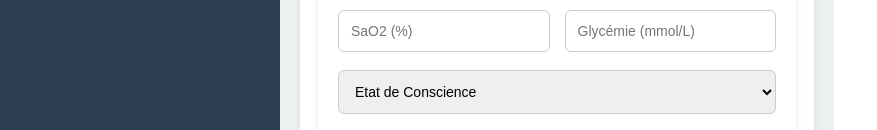
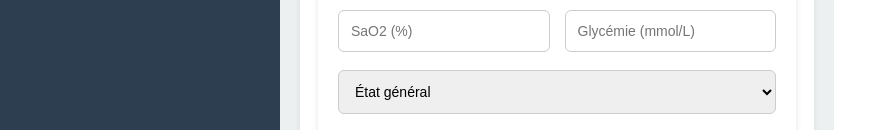
Before and after one commit to NealAndrianja/healthCampaign, a React (Vite) app: page /patients in a window 1280 px wide. Shown: the part 661-791 px from the top of the page, without its empty margins (0-877 px from the left). Built offline with nearby package versions, Linux system fonts and the light colour scheme; no server answers.

Commit message:
feat: Refactor patient ID generation logic for improved clarity and maintainability

```diff
--- a/src/components/Forms/PatientForm.jsx
+++ b/src/components/Forms/PatientForm.jsx
@@ -150,29 +150,29 @@ const PatientForm = ({ onAdd }) => {
         <input name="glycemie" placeholder="Glycémie (mmol/L)" value={form.glycemie} onChange={handleChange} />
       </div>
 
-      <div className="row">
-        <select name="etatConscience" value={form.etatConscience} onChange={handleChange}>
-          <option value="">Etat de Conscience</option>
-          <option value="Normal">Normal</option>
-          <option value="Altérée">Altérée</option>
+       <div className="row">
+        <select name="etatGeneral" value={form.etatGeneral} onChange={handleChange}>
+          <option value="">État général</option>
+          <option value="Bon">Bon</option>
+          <option value="Moyen">Moyen</option>
+          <option value="Mauvais">Mauvais</option>
           </select>
       </div>
 
-       <div className="row">
-        <select name="etatGeneral" value={form.etatGeneral} onChange={handleChange}>
-          <option value="">Etat général</option>
-          <option value="Normal">Bon</option>
-          <option value="Normal">Moyen</option>
-          <option value="Altérée">Mauvais</option>
-          </select>
+      <div className="row">
+        <select name="etatConscience" value={form.etatConscience} onChange={handleChange}>
+          <option value="">État de conscience</option>
+          <option value="Normal">Normal</option>
+          <option value="Altérée">Altérée</option>
+        </select>
       </div>
 
       <div className="row">
         <select name="dehydration" value={form.dehydration} onChange={handleChange}>
           <option value="">Déshydratation</option>
-          <option value="Normal">Aucune</option>
-          <option value="Normal">Modérée</option>
-          <option value="Altérée">Sévère</option>
+          <option value="Aucune">Aucune</option>
+          <option value="Modérée">Modérée</option>
+          <option value="Sévère">Sévère</option>
           </select>
       </div>
 
```
